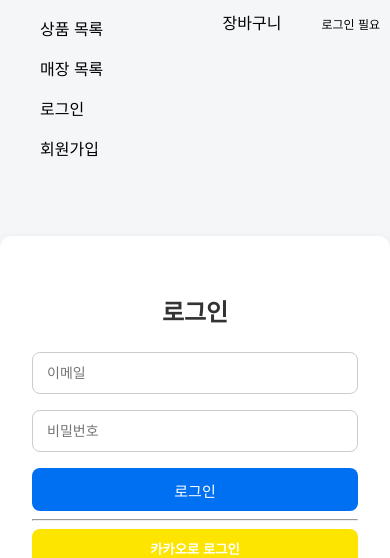
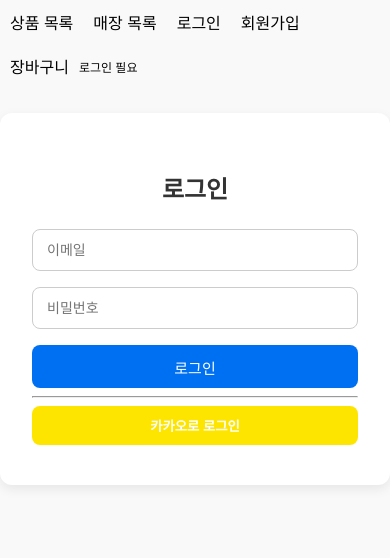
Before and after one commit to Pyo-hogeun/mytown, a Next.js app in the folder frontend/: page /login in a window 390 px wide. Shown: the top 558 px of the page. Built offline with nearby package versions, Linux system fonts and the light colour scheme; no server answers.

Commit message:
fix : 모바일 대응 ui 수정

```diff
--- a/frontend/app/component/Nav.tsx
+++ b/frontend/app/component/Nav.tsx
@@ -10,18 +10,26 @@
 
 type Role = User["role"];
 const Container = styled.div`
+  display: flex;
+  flex-wrap: wrap;
+  padding: 10px;
+  gap: 20px;
   ul{
     display: flex;
+    flex-wrap: wrap;
     gap: 20px;
     ${(props) => props.theme.breakpoints.mobile} {
-      display: block;
+      // display: block;
     }
   }
 `;
 const Item = styled.li`
+  display: inline-flex;
+  align-items: center;
   list-style: none;
+  white-space: nowrap;
   ${(props) => props.theme.breakpoints.mobile} {
-    margin-bottom: 1em;
+    // margin-bottom: 1em;
   }
 `;
 interface Menu {
--- a/frontend/app/component/Profile.tsx
+++ b/frontend/app/component/Profile.tsx
@@ -7,9 +7,12 @@
 import { useEffect, useState } from "react";
 
 const ProfileWrapper = styled.div`
-  position: absolute;
-  right: 10px;
-  top: 10px;
+  display: inline-flex;
+  align-items: center;
+  gap: 10px;
+  > span, button, a{
+    white-space: nowrap;
+  }
 `
 const Name = styled.span`
   color: #000;
@@ -71,7 +74,6 @@
 const CartButton = styled.div`
   display: inline-block;
   position: relative;
-  padding: 0 40px 0 10px;
 `;
 
 const Profile = () => {
--- a/frontend/app/layout.tsx
+++ b/frontend/app/layout.tsx
@@ -4,6 +4,7 @@
 import { AppProviders } from './providers';
 import Nav from './component/Nav';
 import Script from 'next/script';
+import styled from 'styled-components';
 
 export default function RootLayout({ children }: { children: React.ReactNode }) {
   return (
@@ -21,12 +22,19 @@
       </head>
       <body>
         <AppProviders>
-          <GlobalStyle />
-          <Nav />
+          <AppWrapper>
+            <GlobalStyle />
+            <Nav />
 
-          {children}
+            {children}
+          </AppWrapper>
         </AppProviders>
       </body>
     </html>
   );
 }
+const AppWrapper = styled.div`
+  padding-top: env(safe-area-inset-top);
+  padding-bottom: env(safe-area-inset-bottom);
+  // min-height: 100dvh;
+`
--- a/frontend/app/login/page.tsx
+++ b/frontend/app/login/page.tsx
@@ -17,16 +17,12 @@
 `;
 
 const Container = styled.div`
-  position: fixed;
   display: flex;
   align-items: center;
   justify-content: center;
-  top: 0;
-  left: 0;
-  height: 100vh;
+
+  height: 50vh;
   width: 100vw;
-  background: #f5f6f8;
-  z-index: -1;
 `;
 
 const Card = styled.div`
--- a/frontend/app/providers.tsx
+++ b/frontend/app/providers.tsx
@@ -2,22 +2,13 @@
 
 import { Provider } from 'react-redux';
 import { store } from '@/redux/store';
-import styled, { ThemeProvider } from 'styled-components';
+import { ThemeProvider } from 'styled-components';
 import theme from '@/styles/theme';
 
 export function AppProviders({ children }: { children: React.ReactNode }) {
   return (
     <ThemeProvider theme={theme}>
-      <AppWrapper store={store}>
-        {children}
-      </AppWrapper>
+      <Provider store={store}>{children}</Provider>
     </ThemeProvider>
   );
 }
-
-
-const AppWrapper = styled(Provider)`
-  padding-top: env(safe-area-inset-top);
-  padding-bottom: env(safe-area-inset-bottom);
-  min-height: 100dvh;
-`;
--- a/frontend/styles/GlobalStyle.ts
+++ b/frontend/styles/GlobalStyle.ts
@@ -14,6 +14,8 @@
   }
 
   ul{
+    margin: 0;
+    padding: 0;
     li{
       list-style: none;
     }
```
Also changed, not shown: frontend/app/register/page.tsx (+1 -10 lines).
